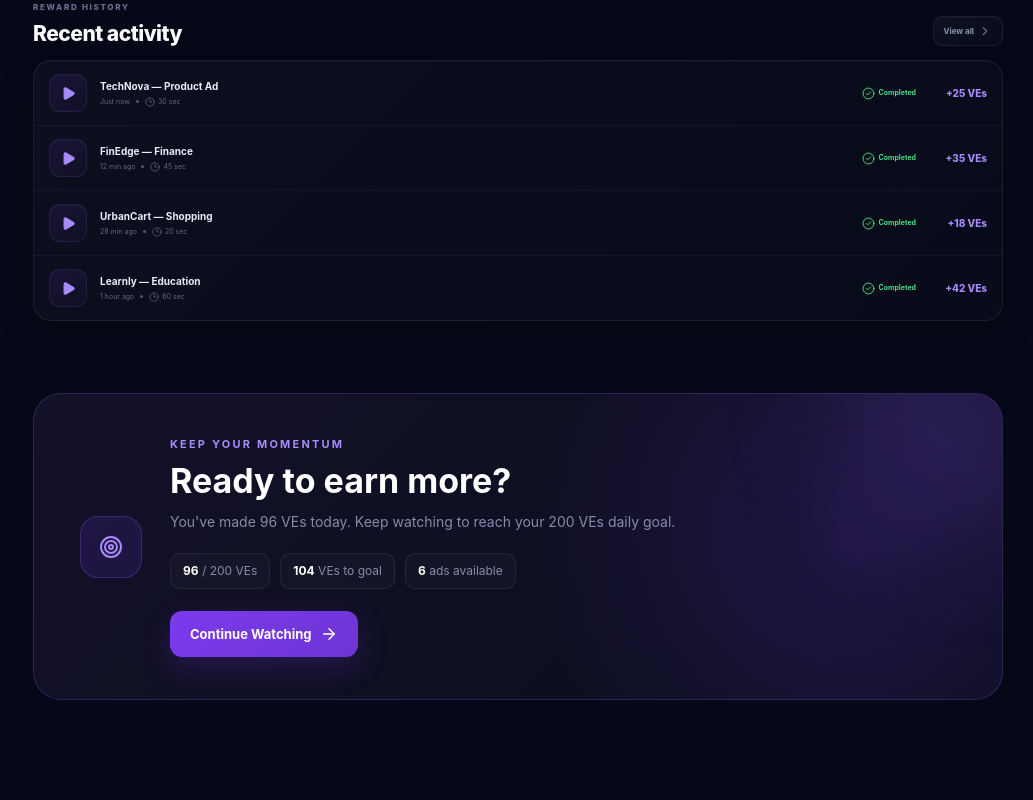
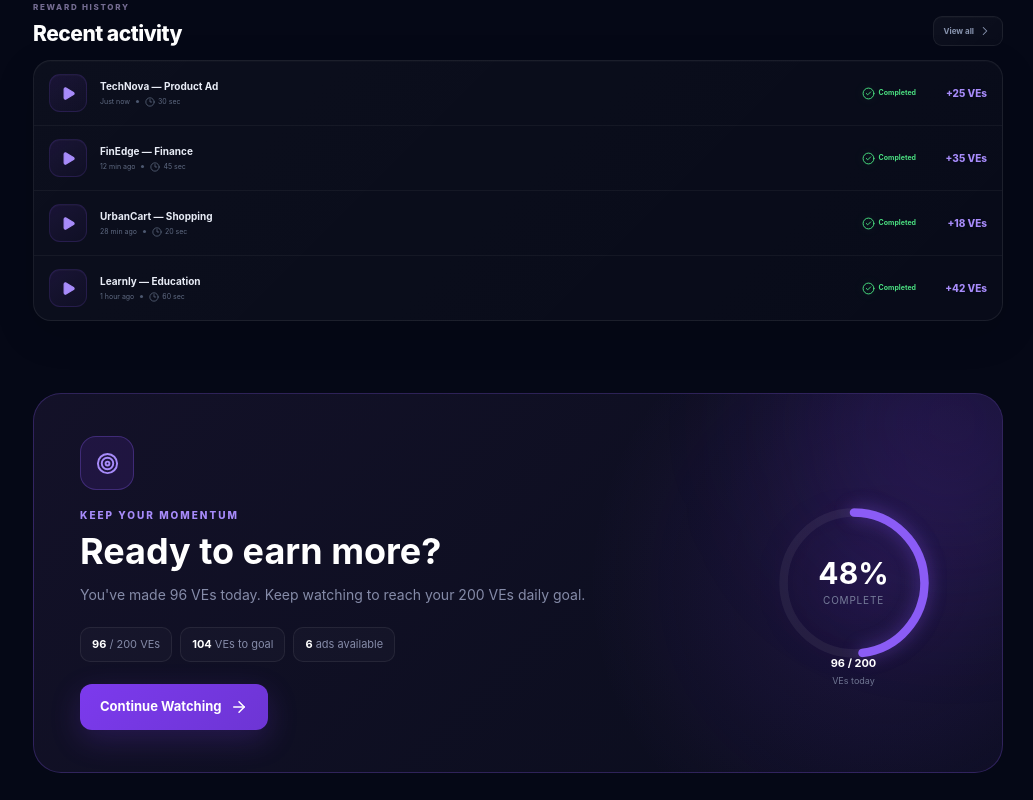
Before and after one commit to MrSAGARSINGH/veloop-watch-ads, a React (Vite) app: page / in a window 1280 px wide. Shown: the part 2333-3133 px from the top of the page, without its empty margins (247-1280 px from the left). Before the commit the page ends 3061 px from the top, so only its background shows below. Built offline with nearby package versions, Linux system fonts and the light colour scheme.

Commit message:
Add premium scroll reveal CTA

```diff
--- a/src/components/cta/KeepEarning.jsx
+++ b/src/components/cta/KeepEarning.jsx
@@ -1,15 +1,36 @@
-import { ArrowRight, Sparkles, Target } from "lucide-react";
+import {
+  ArrowRight,
+  Check,
+  Sparkles,
+  Target,
+} from "lucide-react";
 
 function KeepEarning({
   earned = 0,
   dailyGoal = 200,
   remainingAds = 0,
 }) {
-  const remaining = Math.max(dailyGoal - earned, 0);
+  const progress = Math.min(
+    Math.round((earned / dailyGoal) * 100),
+    100
+  );
+
+  const remaining = Math.max(
+    dailyGoal - earned,
+    0
+  );
+
   const goalCompleted = earned >= dailyGoal;
 
+  const radius = 58;
+  const circumference = 2 * Math.PI * radius;
+  const offset =
+    circumference -
+    (progress / 100) * circumference;
+
   const handleContinue = () => {
-    const adsSection = document.getElementById("available-ads");
+    const adsSection =
+      document.getElementById("available-ads");
 
     if (adsSection) {
       adsSection.scrollIntoView({
@@ -23,15 +44,15 @@ function KeepEarning({
     <section className="keepEarning">
       <div className="keepEarningGlow" />
 
+      <div className="keepEarningContent">
         <div className="keepEarningIcon">
           {goalCompleted ? (
-          <Sparkles size={24} />
+            <Sparkles size={23} />
           ) : (
-          <Target size={24} />
+            <Target size={23} />
           )}
         </div>
 
-      <div className="keepEarningContent">
         <span className="keepEarningEyebrow">
           {goalCompleted
             ? "DAILY GOAL COMPLETED"
@@ -61,14 +82,17 @@ function KeepEarning({
             </span>
           )}
 
-          {remainingAds > 0 && !goalCompleted && (
+          {!goalCompleted &&
+            remainingAds > 0 && (
               <span>
-              <strong>{remainingAds}</strong> ads available
+                <strong>{remainingAds}</strong>{" "}
+                ads available
               </span>
             )}
         </div>
 
-        {!goalCompleted && remainingAds > 0 && (
+        {!goalCompleted &&
+          remainingAds > 0 && (
             <button
               type="button"
               className="keepEarningButton"
@@ -79,6 +103,57 @@ function KeepEarning({
             </button>
           )}
       </div>
+
+      {/* GOAL CIRCLE */}
+
+      <div className="goalCircle">
+        <div className="goalCircleGlow" />
+
+        <svg
+          className="goalCircleSvg"
+          viewBox="0 0 140 140"
+          aria-label={`${progress}% daily goal progress`}
+        >
+          <circle
+            className="goalCircleTrack"
+            cx="70"
+            cy="70"
+            r={radius}
+          />
+
+          <circle
+            className="goalCircleProgress"
+            cx="70"
+            cy="70"
+            r={radius}
+            style={{
+              strokeDasharray: circumference,
+              strokeDashoffset: offset,
+            }}
+          />
+        </svg>
+
+        <div className="goalCircleCenter">
+          {goalCompleted ? (
+            <>
+              <Check size={22} />
+              <strong>100%</strong>
+            </>
+          ) : (
+            <>
+              <strong>{progress}%</strong>
+              <span>complete</span>
+            </>
+          )}
+        </div>
+
+        <div className="goalCircleLabel">
+          <strong>
+            {earned} / {dailyGoal}
+          </strong>
+          <span>VEs today</span>
+        </div>
+      </div>
     </section>
   );
 }
--- a/src/styles/globals.scss
+++ b/src/styles/globals.scss
@@ -386,16 +386,18 @@ body,
   overflow: hidden;
   display: flex;
   align-items: center;
-  gap: 28px;
+  gap: 42px;
   margin-top: 72px;
   padding: 42px 46px;
+  min-height: 300px;
   border: 1px solid rgba(139, 92, 246, 0.25);
   border-radius: 28px;
+
   background:
     radial-gradient(
-      circle at 85% 50%,
-      rgba(124, 58, 237, 0.18),
-      transparent 38%
+      circle at 88% 50%,
+      rgba(124, 58, 237, 0.16),
+      transparent 34%
     ),
     linear-gradient(
       135deg,
@@ -406,55 +408,53 @@ body,
 
 .keepEarningGlow {
   position: absolute;
-  width: 240px;
-  height: 240px;
-  right: -80px;
-  top: -100px;
+  right: -100px;
+  top: -120px;
+  width: 300px;
+  height: 300px;
   border-radius: 50%;
-  background: rgba(139, 92, 246, 0.16);
-  filter: blur(60px);
+  background: rgba(124, 58, 237, 0.14);
+  filter: blur(70px);
   pointer-events: none;
-}
-
-.keepEarningIcon {
-  position: relative;
-  z-index: 1;
-  flex-shrink: 0;
-  width: 62px;
-  height: 62px;
-  display: grid;
-  place-items: center;
-  border: 1px solid rgba(139, 92, 246, 0.28);
-  border-radius: 18px;
-  background: rgba(124, 58, 237, 0.14);
-  color: #a78bfa;
 }
 
 .keepEarningContent {
   position: relative;
-  z-index: 1;
+  z-index: 2;
   flex: 1;
+}
+
+.keepEarningIcon {
+  display: grid;
+  place-items: center;
+  width: 54px;
+  height: 54px;
+  margin-bottom: 18px;
+  border: 1px solid rgba(139, 92, 246, 0.3);
+  border-radius: 16px;
+  background: rgba(124, 58, 237, 0.13);
+  color: #a78bfa;
 }
 
 .keepEarningEyebrow {
   display: block;
   margin-bottom: 8px;
-  font-size: 11px;
-  font-weight: 700;
+  font-size: 10px;
+  font-weight: 800;
   letter-spacing: 0.2em;
   color: #a78bfa;
 }
 
 .keepEarning h2 {
   margin: 0;
-  font-size: clamp(24px, 3vw, 34px);
-  line-height: 1.15;
+  font-size: clamp(25px, 3vw, 36px);
+  line-height: 1.12;
   color: #fff;
 }
 
 .keepEarning p {
-  max-width: 650px;
-  margin: 10px 0 20px;
+  max-width: 600px;
+  margin: 12px 0 20px;
   color: #858ba8;
   font-size: 14px;
   line-height: 1.7;
@@ -463,17 +463,17 @@ body,
 .keepEarningMeta {
   display: flex;
   flex-wrap: wrap;
-  gap: 10px;
+  gap: 8px;
   margin-bottom: 22px;
 }
 
 .keepEarningMeta span {
-  padding: 8px 12px;
+  padding: 8px 11px;
   border: 1px solid rgba(255, 255, 255, 0.07);
   border-radius: 10px;
   background: rgba(255, 255, 255, 0.025);
   color: #858ba8;
-  font-size: 12px;
+  font-size: 11px;
 }
 
 .keepEarningMeta strong {
@@ -489,12 +489,19 @@ body,
   padding: 0 20px;
   border: 0;
   border-radius: 12px;
-  background: linear-gradient(135deg, #7c3aed, #6d35d4);
+  background: linear-gradient(
+    135deg,
+    #7c3aed,
+    #6d35d4
+  );
   color: #fff;
   font-size: 13px;
   font-weight: 700;
   cursor: pointer;
-  box-shadow: 0 10px 30px rgba(124, 58, 237, 0.22);
+
+  box-shadow:
+    0 10px 30px rgba(124, 58, 237, 0.22);
+
   transition:
     transform 0.25s ease,
     box-shadow 0.25s ease;
@@ -502,7 +509,8 @@ body,
 
 .keepEarningButton:hover {
   transform: translateY(-2px);
-  box-shadow: 0 14px 34px rgba(124, 58, 237, 0.32);
+  box-shadow:
+    0 14px 34px rgba(124, 58, 237, 0.32);
 }
 
 .keepEarningButton svg {
@@ -513,21 +521,173 @@ body,
   transform: translateX(4px);
 }
 
+/* =========================
+   GOAL CIRCLE
+========================= */
+
+.goalCircle {
+  position: relative;
+  z-index: 2;
+  flex-shrink: 0;
+  width: 205px;
+  min-width: 205px;
+  height: 205px;
+  display: grid;
+  place-items: center;
+}
+
+.goalCircleSvg {
+  width: 170px;
+  height: 170px;
+  transform: rotate(-90deg);
+  overflow: visible;
+}
+
+.goalCircleTrack,
+.goalCircleProgress {
+  fill: none;
+  stroke-width: 7;
+}
+
+.goalCircleTrack {
+  stroke: rgba(255, 255, 255, 0.06);
+}
+
+.goalCircleProgress {
+  stroke: #8b5cf6;
+  stroke-linecap: round;
+
+  filter:
+    drop-shadow(
+      0 0 7px rgba(139, 92, 246, 0.45)
+    );
+
+  transition:
+    stroke-dashoffset 1s
+    cubic-bezier(0.22, 1, 0.36, 1);
+}
+
+.goalCircleCenter {
+  position: absolute;
+  inset: 0;
+  display: flex;
+  align-items: center;
+  justify-content: center;
+  flex-direction: column;
+  color: #fff;
+}
+
+.goalCircleCenter strong {
+  font-size: 30px;
+  line-height: 1;
+}
+
+.goalCircleCenter span {
+  margin-top: 5px;
+  font-size: 10px;
+  color: #777d9a;
+  text-transform: uppercase;
+  letter-spacing: 0.08em;
+}
+
+.goalCircleCenter svg {
+  margin-bottom: 7px;
+  color: #a78bfa;
+}
+
+.goalCircleLabel {
+  position: absolute;
+  bottom: -2px;
+  left: 50%;
+  transform: translateX(-50%);
+
+  display: flex;
+  flex-direction: column;
+  align-items: center;
+  white-space: nowrap;
+}
+
+.goalCircleLabel strong {
+  font-size: 11px;
+  color: #fff;
+}
+
+.goalCircleLabel span {
+  margin-top: 2px;
+  font-size: 9px;
+  color: #6f7591;
+}
+
+.goalCircleGlow {
+  position: absolute;
+  width: 125px;
+  height: 125px;
+  border-radius: 50%;
+  background: rgba(124, 58, 237, 0.08);
+  filter: blur(35px);
+  animation: goalPulse 3s ease-in-out infinite;
+}
+
+@keyframes goalPulse {
+  0%,
+  100% {
+    transform: scale(0.92);
+    opacity: 0.5;
+  }
+
+  50% {
+    transform: scale(1.08);
+    opacity: 0.9;
+  }
+}
+
+/* =========================
+   MOBILE
+========================= */
+
 @media (max-width: 768px) {
   .keepEarning {
-    align-items: flex-start;
     flex-direction: column;
-    gap: 18px;
+    align-items: center;
+    gap: 26px;
     margin-top: 48px;
-    padding: 28px 22px;
-    border-radius: 22px;
+    padding: 30px 22px;
+    text-align: center;
+  }
+
+  .keepEarningContent {
+    width: 100%;
+  }
+
+  .keepEarningIcon {
+    margin-inline: auto;
+  }
+
+  .keepEarning p {
+    margin-inline: auto;
   }
 
   .keepEarningMeta {
-    gap: 8px;
+    justify-content: center;
   }
 
   .keepEarningButton {
     width: 100%;
   }
+
+  .goalCircle {
+    width: 190px;
+    min-width: 190px;
+    height: 190px;
+  }
 }
+
+@media (prefers-reduced-motion: reduce) {
+  .goalCircleGlow {
+    animation: none;
+  }
+
+  .goalCircleProgress {
+    transition: none;
+  }
+}
```
Lines whose indentation alone changed are shown as unchanged.
